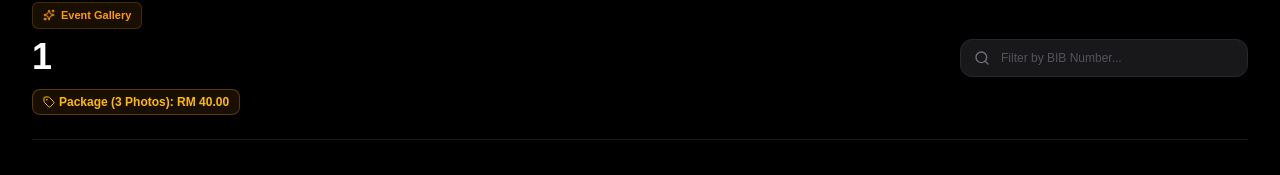
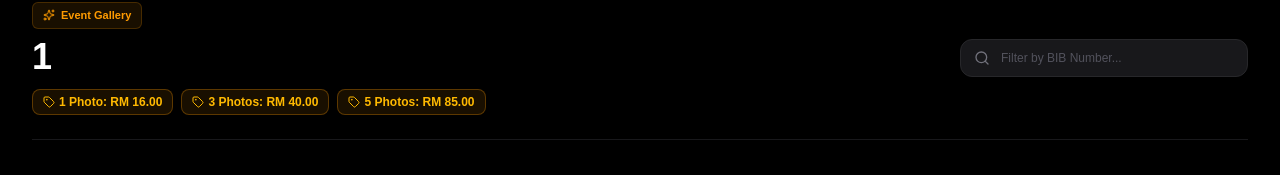
Before and after one commit to PixelShooter8/PixelShoot, a Next.js app: page /album/1 in a window 1280 px wide. Shown: the part 119-294 px from the top of the page. Built offline with nearby package versions, Linux system fonts and the light colour scheme; no server answers; the database is empty.

Commit message:
Sokong pengiraan harga pakej berperingkat (tier pricing) daripada admin

```diff
--- a/app/(public)/album/[id]/page.tsx
+++ b/app/(public)/album/[id]/page.tsx
@@ -21,16 +21,20 @@ const supabase = createClient(
   process.env.NEXT_PUBLIC_SUPABASE_ANON_KEY!
 );
 
+interface PackageTier {
+  quantity: number;
+  price: number;
+}
+
 interface AlbumDetails {
   id: string;
   title: string;
   event_date?: string;
   location?: string;
   price?: number;
-  has_bundle?: boolean;
-  bundle_price?: number;
-  package_price?: number;
-  bundle_min_photos?: number; // Kuantiti minimum untuk layak harga bundle (cth: 3)
+  packages?: PackageTier[];
+  bundle_options?: PackageTier[];
+  pricing_tiers?: PackageTier[];
 }
 
 interface PhotoItem {
@@ -122,26 +126,45 @@ export default function AlbumGalleryPage({ params }: { params: Promise<{ id: str
     }
   };
 
-  // Semak status bundle dari database
-  // Nota: Jika di database anda tiada kolum 'has_bundle' tapi ada 'bundle_price', kita boleh anggap ia aktif jika bundle_price > 0
-  const isBundleActive = album?.has_bundle === true || (album?.bundle_price !== undefined && Number(album?.bundle_price) > 0);
-  const bundlePrice = Number(album?.bundle_price ?? album?.package_price ?? 40);
-  const minPhotosForBundle = Number(album?.bundle_min_photos ?? 3); // Letak default 3 jika pilih 3 gambar
+  // Ambil senarai pakej daripada database (menyokong pelbagai nama kolum JSON)
+  const packagesList: PackageTier[] = album?.packages || album?.bundle_options || album?.pricing_tiers || [
+    { quantity: 1, price: album?.price ?? 16 },
+    { quantity: 3, price: 40 },
+    { quantity: 5, price: 85 }
+  ];
 
-  // Logik pengiraan harga total
+  // Logik pengiraan harga berdasarkan kuantiti yang dipilih
+  const totalSelectedCount = selectedPhotos.length;
   let totalPrice = 0;
-  const totalSelectedCount = selectedPhotos.length;
 
-  if (isBundleActive && totalSelectedCount >= minPhotosForBundle) {
-    // Jika pilih 3 gambar atau lebih dan bundle aktif, guna harga pakej (RM 40)
-    // Jika pilih lebih dari minimum, anda boleh kekalkan RM40 atau tambah ekstra, tapi buat masa ni ikut harga pakej tetap
-    totalPrice = bundlePrice;
+  // Cari jika ada pakej yang sepadan dengan jumlah gambar dipilih
+  const matchedPackage = packagesList.find(pkg => Number(pkg.quantity) === totalSelectedCount);
+
+  if (matchedPackage) {
+    // Jika jumlah gambar tepat sama dengan kuantiti pakej (cth: 3 keping = RM 40)
+    totalPrice = Number(matchedPackage.price);
   } else {
-    // Jika kurang dari syarat minimum, kira ikut harga seunit
-    totalPrice = selectedPhotos.reduce((sum, id) => {
-      const photo = photos.find(p => p.id === id);
-      return sum + (photo ? photo.price : (album?.price ?? 16));
-    }, 0);
+    // Jika tiada pakej tepat, semak pakej tertinggi terdekat atau kira asas seunit
+    // Contoh: Jika pilih 4 keping, 3 keping pertama guna pakej 3 (RM40) + 1 keping lagi harga seunit (RM16)
+    // Untuk mudah & adil, kita semak pakej yang kuantitinya paling hampir di bawah jumlah dipilih
+    const sortedPackages = [...packagesList].sort((a, b) => Number(b.quantity) - Number(a.quantity));
+    let remainingCount = totalSelectedCount;
+    let calculatedSum = 0;
+
+    for (const pkg of sortedPackages) {
+      const q = Number(pkg.quantity);
+      if (q > 1 && remainingCount >= q) {
+        const multiplier = Math.floor(remainingCount / q);
+        calculatedSum += multiplier * Number(pkg.price);
+        remainingCount %= q;
+      }
+    }
+
+    // Lebihan baki gambar dikira harga seunit
+    const singleUnitPrice = album?.price ?? 16;
+    calculatedSum += remainingCount * singleUnitPrice;
+
+    totalPrice = totalSelectedCount > 0 ? calculatedSum : 0;
   }
 
   return (
@@ -185,29 +208,24 @@ export default function AlbumGalleryPage({ params }: { params: Promise<{ id: str
               {album ? album.title : albumId.replace(/-/g, ' ')}
             </h1>
 
-            <div className="flex flex-wrap items-center gap-3 text-xs text-zinc-400 pt-1">
+            <div className="flex flex-wrap items-center gap-2 text-xs text-zinc-400 pt-1">
               {album?.event_date && (
-                <span className="flex items-center gap-1.5">
+                <span className="flex items-center gap-1.5 mr-2">
                   <Calendar className="w-3.5 h-3.5 text-zinc-500" /> {album.event_date}
                 </span>
               )}
               {album?.location && (
-                <span className="flex items-center gap-1.5">
+                <span className="flex items-center gap-1.5 mr-2">
                   <MapPin className="w-3.5 h-3.5 text-zinc-500" /> {album.location}
                 </span>
               )}
-              {album?.price !== undefined && (
-                <span className="inline-flex items-center gap-1 px-2.5 py-1 rounded-lg bg-zinc-900 border border-zinc-800 text-amber-500 font-bold">
-                  <Tag className="w-3 h-3" /> Per Photo: RM {album.price}.00
+
+              {/* Paparkan senarai pakej secara dinamik */}
+              {packagesList.map((pkg, idx) => (
+                <span key={idx} className="inline-flex items-center gap-1 px-2.5 py-1 rounded-lg bg-amber-500/10 border border-amber-500/30 text-amber-400 font-bold">
+                  <Tag className="w-3 h-3" /> {pkg.quantity} Photo{Number(pkg.quantity) > 1 ? 's' : ''}: RM {pkg.price}.00
                 </span>
-              )}
-
-              {/* Paparkan Harga Bundle jika ada nilai */}
-              {bundlePrice > 0 && (
-                <span className="inline-flex items-center gap-1 px-2.5 py-1 rounded-lg bg-amber-500/10 border border-amber-500/30 text-amber-400 font-extrabold">
-                  <Tag className="w-3 h-3" /> Package (3 Photos): RM {bundlePrice}.00
-                </span>
-              )}
+              ))}
             </div>
           </div>
 
```
